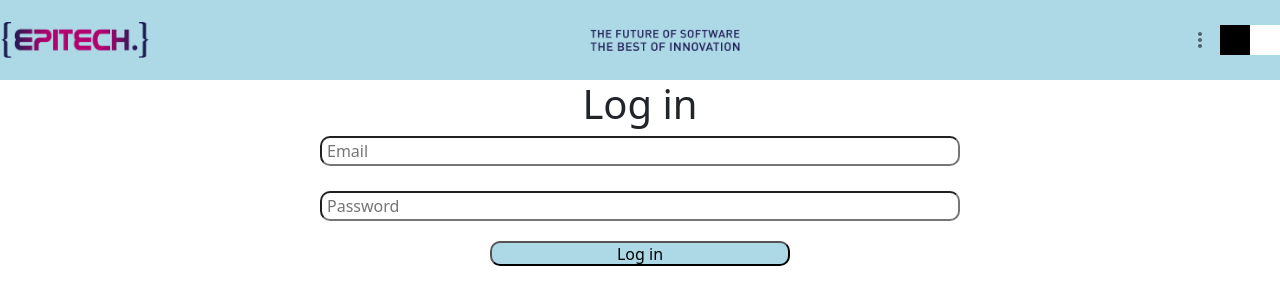
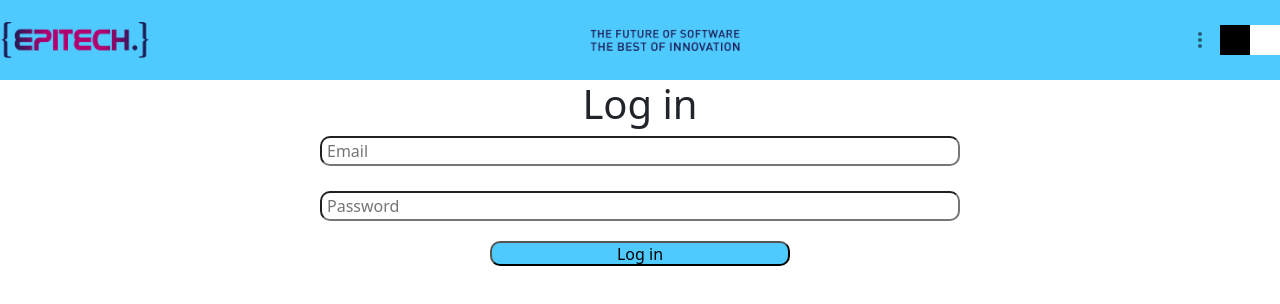
Before and after one commit to mvetois/CECS443, a React (Create React App) app in the folder front/: page /login in a window 1280 px wide. Shown: the top 304 px of the page. Built offline with nearby package versions, Linux system fonts and the light colour scheme.

Commit message:
Updated styling to match mockups

```diff
--- a/front/src/App.css
+++ b/front/src/App.css
@@ -47,6 +47,10 @@ body {
   height: 100%
 }
 
+.appColor {
+  background-color: #4fcaff;
+}
+
 input.dataInput {
   border-radius: 50px;
 }
--- a/front/src/Backend.js
+++ b/front/src/Backend.js
@@ -1,15 +1,15 @@
-const expireTime = 7200000 //2 hours until user is automatically logged out
+const expireTime = 7200000; //2 hours until user is automatically logged out
 
 //Returns the access token if it is not expired, null otherwise
 function getToken() {
 	let token = JSON.parse(window.localStorage.getItem("token"));
 	if(token == null)
-		throw "User is not logged in";
+		throw new Error("User is not logged in");
 
 	//Token expired
 	if(token.expires < Date.now()) {
 		logout();
-		return null;
+		throw new Error("User is not logged in");
 	}
 
 	//Update expire time every time the access token is used
--- a/front/src/components/AddDocument.js
+++ b/front/src/components/AddDocument.js
@@ -54,7 +54,7 @@ export default class AddDocument extends Component {
                         <Modal.Title>Add a new document</Modal.Title>
                     </Modal.Header>
                     <Modal.Body>
-                        <Form onSubmit={this.submitForm}>
+                        <Form onSubmit={this.submitForm} style={{}}>
                             <div style={{display: "flex", marginBottom: "10px"}}>
                                 <Form.Group controlId="title" onChange={this.handleChange} style={{width: "100%", marginRight: "100px"}}>
                                     <Form.Control className="dataInput" placeholder="Title of the document" required />
@@ -88,19 +88,13 @@ export default class AddDocument extends Component {
                                 <Form.Control type="file" className="dataInput" required />
                             </Form.Group>
 
-                            <Button variant="primary" type="submit">
-                                Submit
-                            </Button>
+                            <div style={{width: "100%", textAlign: "center"}}>
+                                <Button className="appColor" variant="primary" type="submit" style={{width: "80%", borderRadius: "25px"}}>
+                                    Submit
+                                </Button>
+                            </div>
                         </Form>
                     </Modal.Body>
-                    <Modal.Footer>
-                        <Button variant="secondary" onClick={this.handleClose}>
-                            Close
-                        </Button>
-                        <Button variant="primary" onClick={this.handleClose}>
-                            Button
-                        </Button>
-                    </Modal.Footer>
                 </Modal>
             </div>
 
--- a/front/src/components/Navbar.js
+++ b/front/src/components/Navbar.js
@@ -15,8 +15,8 @@ const Navbar = () => {
     }]
     return (
         <div
+            className="appColor"
             style={{
-                backgroundColor: "rgb(173, 216, 230)",
                 display: "flex",
                 alignItems: "center",
                 justifyContent: 'space-between',
--- a/front/src/routes/accounts/login.js
+++ b/front/src/routes/accounts/login.js
@@ -53,14 +53,14 @@ const Login = () => {
             />
             <br />
             <button
+                className="appColor"
                 type="submit"
                 style={{
                     marginTop: 20,
                     width: 300,
                     borderRadius: 10,
                     height: 25,
-                    lineHeight: 0,
-                    backgroundColor: '#ADD8E6'
+                    lineHeight: 0
                 }}
             >
                 Log in
--- a/front/src/routes/accounts/register.js
+++ b/front/src/routes/accounts/register.js
@@ -72,13 +72,13 @@ const Register = () => {
                 />
                 <br />
                 <button
+                    className="appColor"
                     style={{
                         marginTop: 20,
                         width: 300,
                         borderRadius: 10,
                         height: 25,
-                        lineHeight: 0,
-                        backgroundColor: '#ADD8E6'
+                        lineHeight: 0
                     }}
                 >
                     Register
```
